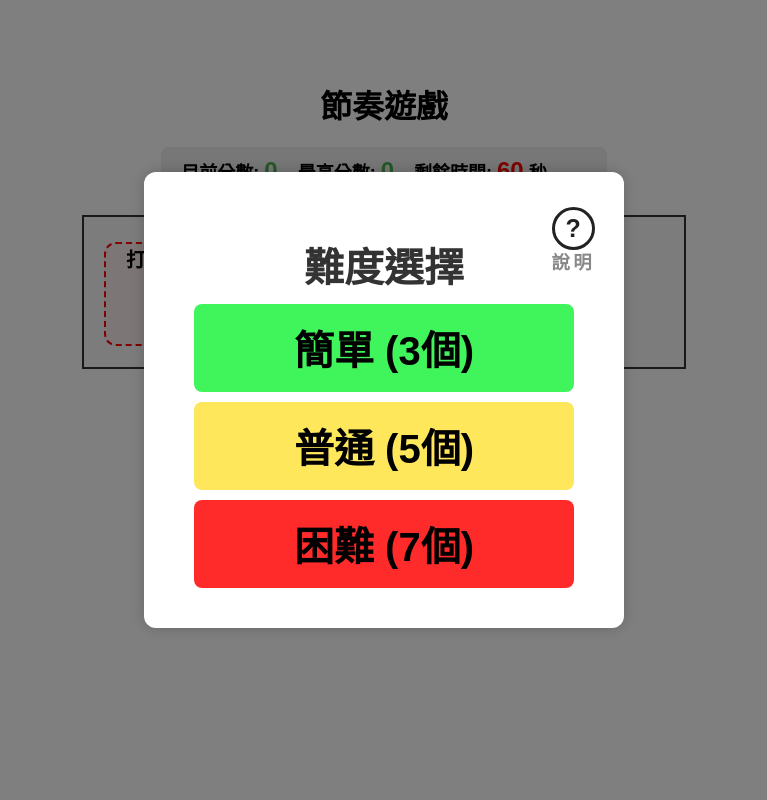
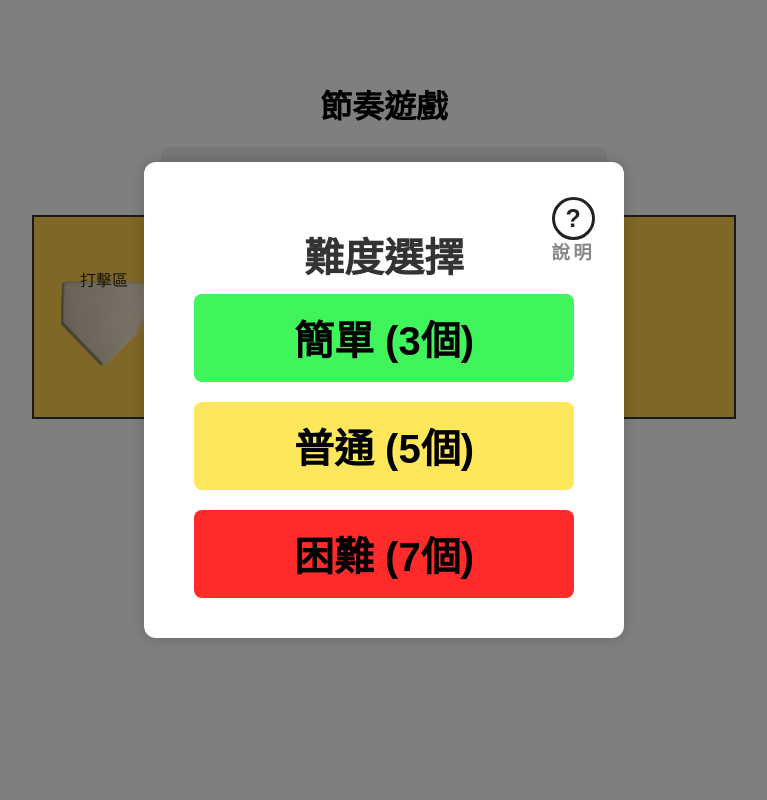
Before and after one commit to ou891226-spec/ouu, a PHP site: page /rhythm_game.php in a window 1280 px wide. Shown: the whole page, without its empty margins (256-1023 px from the left). Run offline with PHP 8.4, Linux system fonts and the light colour scheme; a user stored in the database is signed in; data comes from the database, SQL or seed files in the repository.

Commit message:
Update rhythm_game.css

```diff
--- a/project12/css/rhythm_game.css
+++ b/project12/css/rhythm_game.css
@@ -55,18 +55,19 @@
 
 #gameArea {
   position: relative;
-  width: 600px;
-  height: 150px;
+  width: 700px;
+  height: 200px;
   margin: 0 auto 20px;
   border: 2px solid #333;
   overflow: hidden;
-  background-color: #f9f9f9;
+  background-color: #ffcf4a;
 }
 
 .note img {
   width: 100px;
   height: 100px;
   pointer-events: none;
+  z-index: 2;
 }
 
 #noteTrack .note {
@@ -75,20 +76,60 @@
 }
 
 #hitZone {
-  position: absolute;
-  top: 25px;
+  position: relative;  /* ⬅️ 必加，讓內部元素可以定位 */
+  top: 50px;
   left: 20px;
   width: 100px;
   height: 100px;
   border: 2px dashed red;
   z-index: 10;
-  pointer-events: none;
-  font-size: 20px;
-  font-weight: bold;
-  background-color: rgba(255, 0, 0, 0.05);
-  border: 2px dashed red;
-  border-radius: 12px;
-  transition: background-color 0.3s ease;
+
+   /* 加入本壘板圖片 */
+  background-image: url('../img/home.png');  /* 換成你的圖片路徑 */
+  background-size: 200%;
+  background-repeat: no-repeat;
+  background-position: center;
+  opacity: 0.8;
+  z-index: 1;
+
+  /* 移除紅框與透明背景 */
+  border: none;
+  background-color: transparent;
+
+  pointer-events: auto; /* 要讓點擊有效 */
+  cursor: pointer;
+}
+
+.hit-label {
+  writing-mode: horizontal-tb;  /* 強制橫排（預設是這個，但保險起見加上） */
+  white-space: nowrap;          /* 不要換行 */
+  display: inline-block;        /* 保持 inline，方便定位 */
+  position: absolute;
+  top: -30px;           /* 控制「打擊區」距離上方多少 */
+  left: 50%;            /* 置中 */
+  transform: translateX(-50%);
+  font-size: 28px;      /* 字變大 */
+  color: white;         /* 可改為你喜歡的顏色 */
+  text-shadow: 1px 1px 2px black; /* 加陰影讓字更清楚 */
+}
+
+
+#bat img {
+  width: 80px;
+  transform: rotate(0deg);
+  transform-origin: left center;
+  transition: transform 0.15s ease;
+  z-index: 3;
+}
+
+#bat.swing img {
+  transform: rotate(60deg);
+}
+
+
+/* 揮棒動畫的 class */
+.swing {
+  transform: translateX(50%) rotate(60deg);
 }
 
 .button-group {
@@ -146,6 +187,7 @@
   /* 各別難度的背景顏色 */
 .difficulty-option.easy {
   background-color: #40F55B; /* 淺綠色 */
+  margin-bottom: 20px;
 }
 
 .difficulty-option.easy:hover {
```
Also changed, not shown: other parts of project12/css/rhythm_game.css (+45 -0 lines).
